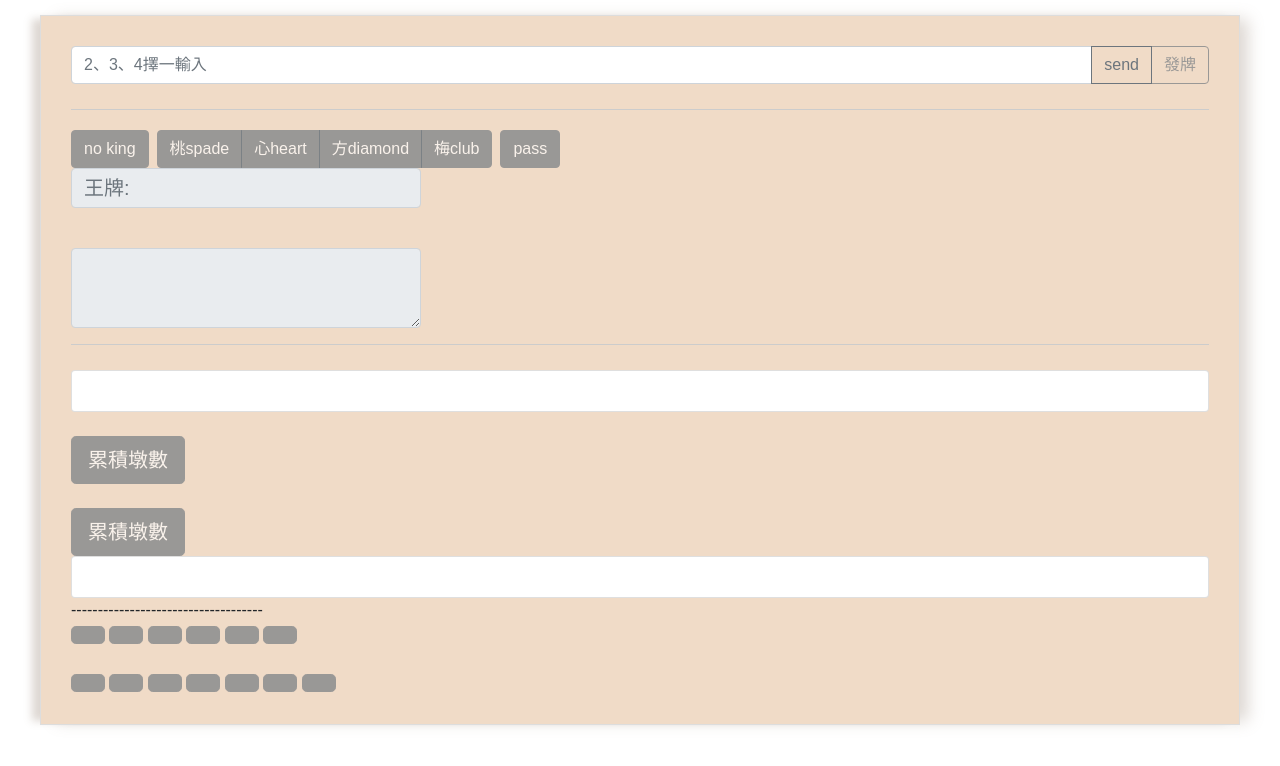
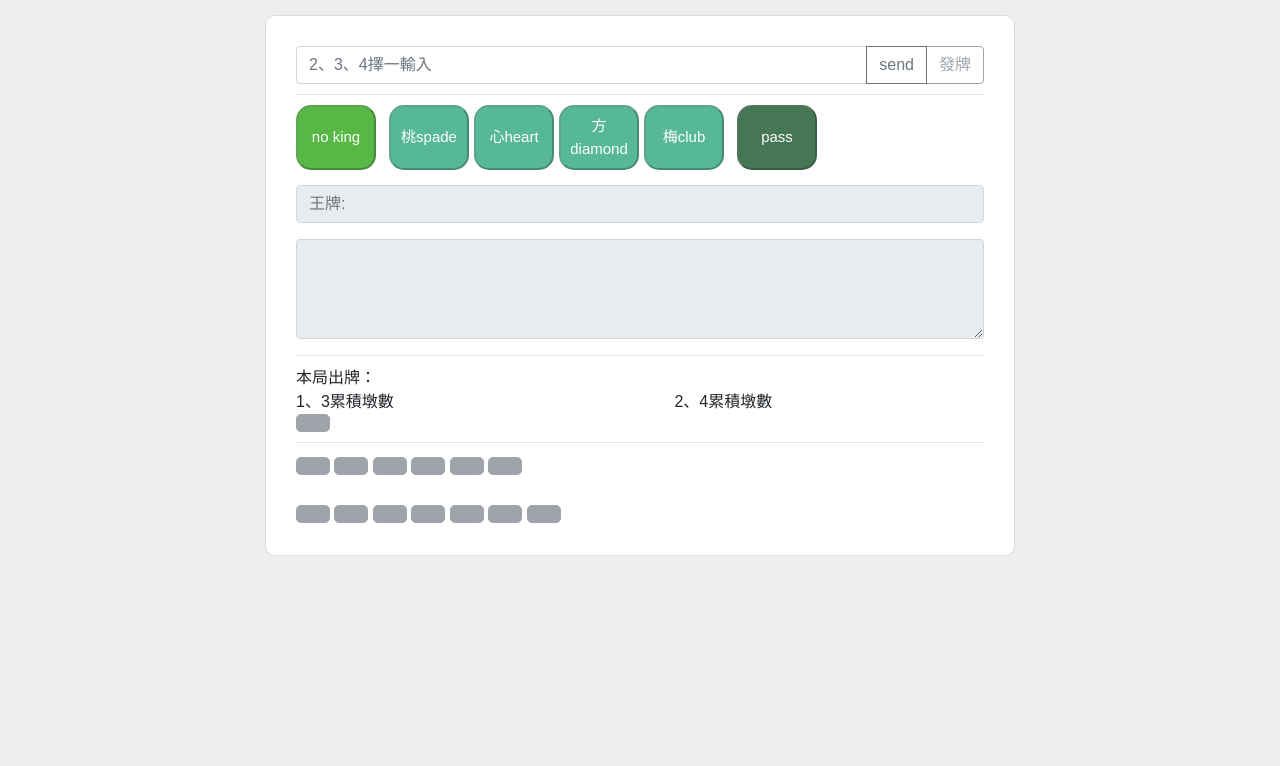
Before and after one commit to wsx852/brige, a website: page index.html in a window 1280 px wide. Drawn offline with nearby package versions, Linux system fonts and the light colour scheme.

Commit message:
Update index.html

```diff
--- a/index.html
+++ b/index.html
@@ -1,36 +1,126 @@
-<html>
-    <head>
-        <meta name="viewport" content="width=device-width, initial-scale=1.0">
+<!DOCTYPE html PUBLIC "-//W3C//DTD XHTML 1.0 Transitional//EN" "http://www.w3.org/TR/xhtml1/DTD/xhtml1-transitional.dtd">
+<html xmlns="http://www.w3.org/1999/xhtml">
 <script src="https://code.jquery.com/jquery-3.3.1.slim.min.js" integrity="sha384-q8i/X+965DzO0rT7abK41JStQIAqVgRVzpbzo5smXKp4YfRvH+8abtTE1Pi6jizo" crossorigin="anonymous"></script>
 <script src="https://cdnjs.cloudflare.com/ajax/libs/popper.js/1.14.6/umd/popper.min.js" integrity="sha384-wHAiFfRlMFy6i5SRaxvfOCifBUQy1xHdJ/yoi7FRNXMRBu5WHdZYu1hA6ZOblgut" crossorigin="anonymous"></script>
 <script src="https://stackpath.bootstrapcdn.com/bootstrap/4.2.1/js/bootstrap.min.js" integrity="sha384-B0UglyR+jN6CkvvICOB2joaf5I4l3gm9GU6Hc1og6Ls7i6U/mkkaduKaBhlAXv9k" crossorigin="anonymous"></script>
 <link rel="stylesheet" href="https://stackpath.bootstrapcdn.com/bootstrap/4.2.1/css/bootstrap.min.css" integrity="sha384-GJzZqFGwb1QTTN6wy59ffF1BuGJpLSa9DkKMp0DgiMDm4iYMj70gZWKYbI706tWS" crossorigin="anonymous">
-	<link href="style.css" rel="stylesheet" type="text/css">
+<head>
+<meta name="viewport" content="width=device-width, initial-scale=1.0">
+
 <style>
 	body {
 		font-family: "微軟正黑體", Arial;
+		background: #eee;
 	}
+
 	#wrapper {
-		max-width: 1200px;
+		max-width: 750px;
 		margin: 0 auto;
-		/*background: #F0DBC7;*/
+		background: #fff;
 		padding: 30px;
 		border: 1px solid #ddd;
 		margin-top: 15px;
+		border-radius: 10px;
 	}
-	.kingcard-area {
-		/*background: #ccc;*/
-		margin: 25px 0;
-		padding-top: 20px;
-		border-top: 1px solid #ccc;
-		border-bottom: 1px solid #ccc;
+
+	@media screen and (max-width: 500px) {
+		#wrapper {
+			padding: 0;
+			margin: 0;
+		}
+	}
+
+
+	/*輸入與發牌區*/
+	#input-area {
+
+	}
+
+	/*喊牌區*/
+	#kingcard-area .form-group {
+		margin-top: 15px;
+	}
+
+	/*卡牌狀態區*/
+	#playcard-area .area1 {
+
+	}
+
+	#playcard-area .area2 {
+		width: 45%;
+		float: left;
+	}
+
+	#playcard-area .area3 {
+		width: 45%;
+		float: right;
+	}
+
+	#playcard-area .area4 {
+		clear: both;
+	}
+
+	/*手排區*/
+	#handcard-area {
+
+	}
+
+	/*通用*/
+	hr {
+		margin: 10px 0;
+	}
+
+	.cardbtn {
+		border-radius: 15px;
+		font-size: 15px;
+		min-height: 35px;
+		width: 80px;
+		color: #fff;
+		display: -webkit-box;
+		display: -webkit-flex;
+		display: -moz-box;
+		display: -ms-flexbox;
+		display: flex;
+		justify-content: center;
+		align-items: center;
+		padding: 8px;
+		margin-right: 5px;
+
+		-webkit-transition: all 0.4s;
+		-o-transition: all 0.4s;
+		-moz-transition: all 0.4s;
+		transition: all 0.4s;
+	}
+
+	.btncolor1 {
+		background: #57b846;
+	}
+
+	.btncolor2 {
+		background: #57b899;
+	}
+
+	.btncolor3 {
+		background: #457755;
+	}
+
+	.input {
+		display: block;
+		width: 100%;
+		background: #e6e6e6;
+		line-height: 1.5;
+		color: #666666;
+		font-size: 18px;
 	}
 </style>
+<!--url:http://brige.herokuapp.com/-->
 </head>
 <body>
+<!--wrapper開始-->
 <div id="wrapper">
-        <!--url:http://brige.herokuapp.com/-->
-	<!--輸入與發牌區-->
+
+	<!--輸入與發牌區開始-->
+	<div id="input-area">
 		<div class="input-group">
 			<input type="text" placeholder="2、3、4擇一輸入" name="nameId" id="setId" class="form-control"/>
 
@@ -41,59 +131,77 @@
 		</div>
 		<!-- <input type="text" placeholder="input....." name="name" id="message" />
 		<button onclick = "send()">sendmessage</button> -->
+	</div>
+	<!--輸入與發牌區結束-->
 
-	<!--喊牌區-->
-        <div class="kingcard-area">
+	<hr>
+
+	<!--喊牌區開始-->
+    <div id="kingcard-area">
 		<div class="btn-toolbar" role="toolbar" aria-label="Toolbar with button groups">
 			<div class="btn-group mr-2" role="group" aria-label="First group">
-				<button onclick = "noking()" id="suit1" disabled=true type="button" class="btn btn-secondary">no king</button>
+				<button onclick = "noking()" id="suit1" disabled=true type="button" class="cardbtn btncolor1">no king</button>
 			</div>
 
 			<div class="btn-group mr-2" role="group" aria-label="Second group">
-				<button onclick = "spades()" id="suit2" disabled=true type="button" class="btn btn-secondary">桃spade</button>
-				<button onclick = "hearts()" id="suit3" disabled=true type="button" class="btn btn-secondary">心heart</button>
-				<button onclick = "diamonds()" id="suit4" disabled=true type="button" class="btn btn-secondary">方diamond</button>
-				<button onclick = "clubs()" id="suit5" disabled=true type="button" class="btn btn-secondary">梅club</button>
+				<button onclick = "spades()" id="suit2" disabled=true type="button" class="cardbtn btncolor2">桃spade</button>
+				<button onclick = "hearts()" id="suit3" disabled=true type="button" class="cardbtn btncolor2">心heart</button>
+				<button onclick = "diamonds()" id="suit4" disabled=true type="button" class="cardbtn btncolor2">方diamond</button>
+				<button onclick = "clubs()" id="suit5" disabled=true type="button" class="cardbtn btncolor2">梅club</button>
 			</div>
 
 			<div class="btn-group" role="group" aria-label="Third group">
-				<button onclick = "pass()" id="suit6" disabled=true type="button" class="btn btn-secondary">pass</button>
+				<button onclick = "pass()" id="suit6" disabled=true type="button" class="cardbtn btncolor3">pass</button>
 			</div>
 		</div>
 
 		<div class="form-group">
-			<input type="text" placeholder="王牌: " name="callsuit" id="callsuit" disabled=true style="width: 350px; height: 40px; font-size: 20px;" class="form-control"/><br>
+			<input type="text" placeholder="王牌: " name="callsuit" id="callsuit" disabled=true class="form-control input1"/>
 		</div>
 
 		<div class="form-group">
-			<textarea id="call1" disabled=true style="width: 350px; height: 80px; font-size: 18px;" class="form-control"></textarea>
+			<textarea id="call1" disabled=true style="height: 100px;" class="form-control input1"></textarea>
 		</div>
 
 	</div>
+	<!--喊牌區結束-->
 
+	<hr>
 
+	<!--卡牌狀態區開始-->
+	<div id="playcard-area">
+		<div class="area1">
+			本局出牌：<div id="put1"></div>
+		</div>
 
-		<div class="card">
-  		<div class="card-body" id="put1">
+		<div class="area2">
+			1、3累積墩數<br><div id="accumulation1"></div>
+			<button id="accumulation1" disabled=true class="btn btn-secondary btn-lg"></button>
 		</div>
+
+		<div class="area3">
+			2、4累積墩數<br><div id="accumulation2"></div>
 		</div>
-		<br>
-        <button id="accumulation1" disabled=true class="btn btn-secondary btn-lg">累積墩數</button><br><br>
-        <button id="accumulation2" disabled=true class="btn btn-secondary btn-lg">累積墩數</button><br>
-		<div class="card">
-  		<div class="card-body" id="win1">
+
+		<div class="area4">
+			<div id="win1"></div>
+		</div>
 
 	</div>
-		</div>
-        <div style="border:0px orange solid;">
-            ------------------------------------<br>
+	<!--卡牌狀態區結束-->
+
+	<hr>
+
+	<!--手牌區開始-->
+	<div id="handcard-area">
 		<button onclick = "card1()" id="card1" disabled=true class="btn btn-secondary btn-lg"></button>
 		<button onclick = "card2()" id="card2" disabled=true class="btn btn-secondary btn-lg"></button>
 		<button onclick = "card3()" id="card3" disabled=true class="btn btn-secondary btn-lg"></button>
 		<button onclick = "card4()" id="card4" disabled=true class="btn btn-secondary btn-lg"></button>
 		<button onclick = "card5()" id="card5" disabled=true class="btn btn-secondary btn-lg"></button>
-            <button onclick = "card6()" id="card6" disabled=true class="btn btn-secondary btn-lg"></button><br>
-            <br><button onclick = "card7()" id="card7" disabled=true class="btn btn-secondary btn-lg"></button>
+		<button onclick = "card6()" id="card6" disabled=true class="btn btn-secondary btn-lg"></button>
+		<br><br>
+		<button onclick = "card7()" id="card7" disabled=true class="btn btn-secondary btn-lg"></button>
 		<button onclick = "card8()" id="card8" disabled=true class="btn btn-secondary btn-lg"></button>
 		<button onclick = "card9()" id="card9" disabled=true class="btn btn-secondary btn-lg"></button>
 		<button onclick = "card10()" id="card10" disabled=true class="btn btn-secondary btn-lg"></button>
@@ -101,6 +209,10 @@
 		<button onclick = "card12()" id="card12" disabled=true class="btn btn-secondary btn-lg"></button>
 		<button onclick = "card13()" id="card13" disabled=true class="btn btn-secondary btn-lg"></button>
 	</div>
+	<!--手牌區結束-->
+
+</div>
+<!--wrapper結束-->
 
 <script>
 	var HOST = location.origin;
@@ -455,6 +567,5 @@
 	}
 
 </script>
-	</div>
 </body>
 </html>
```
Lines whose indentation alone changed are shown as unchanged.
